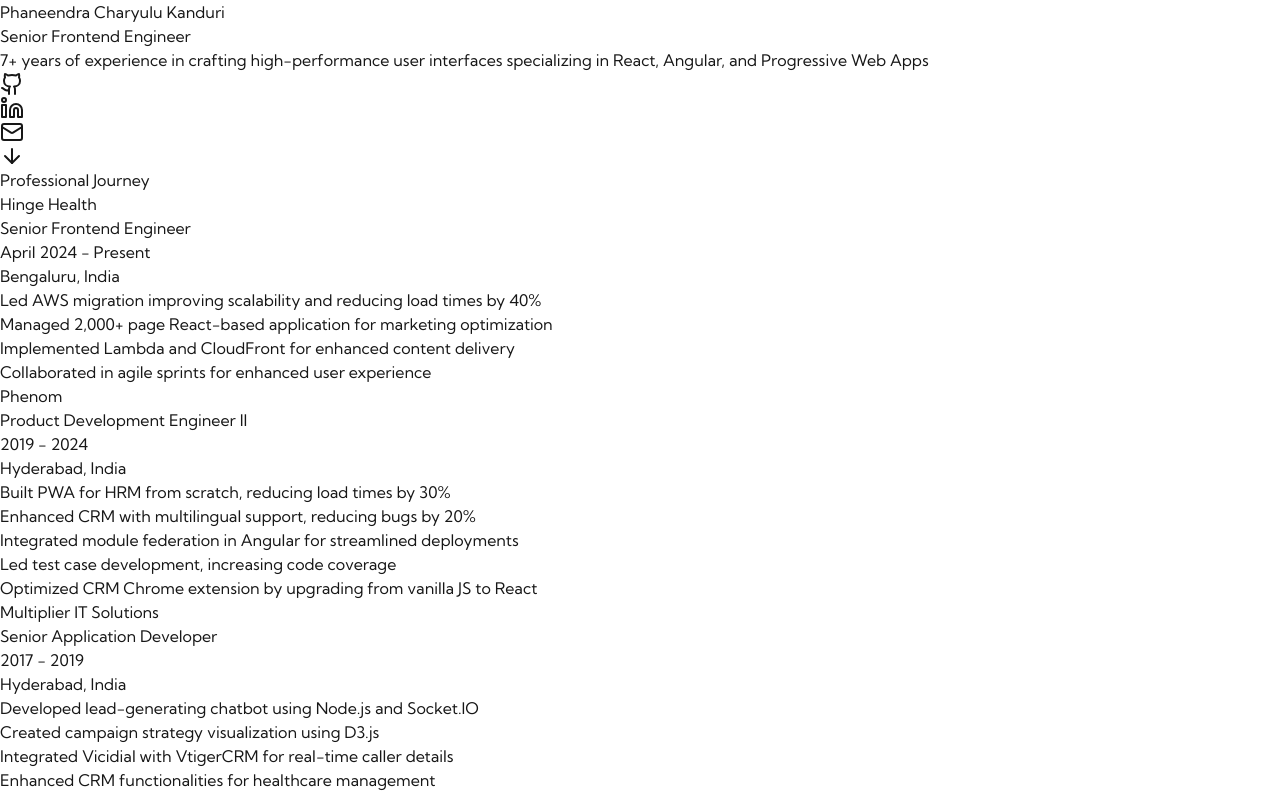
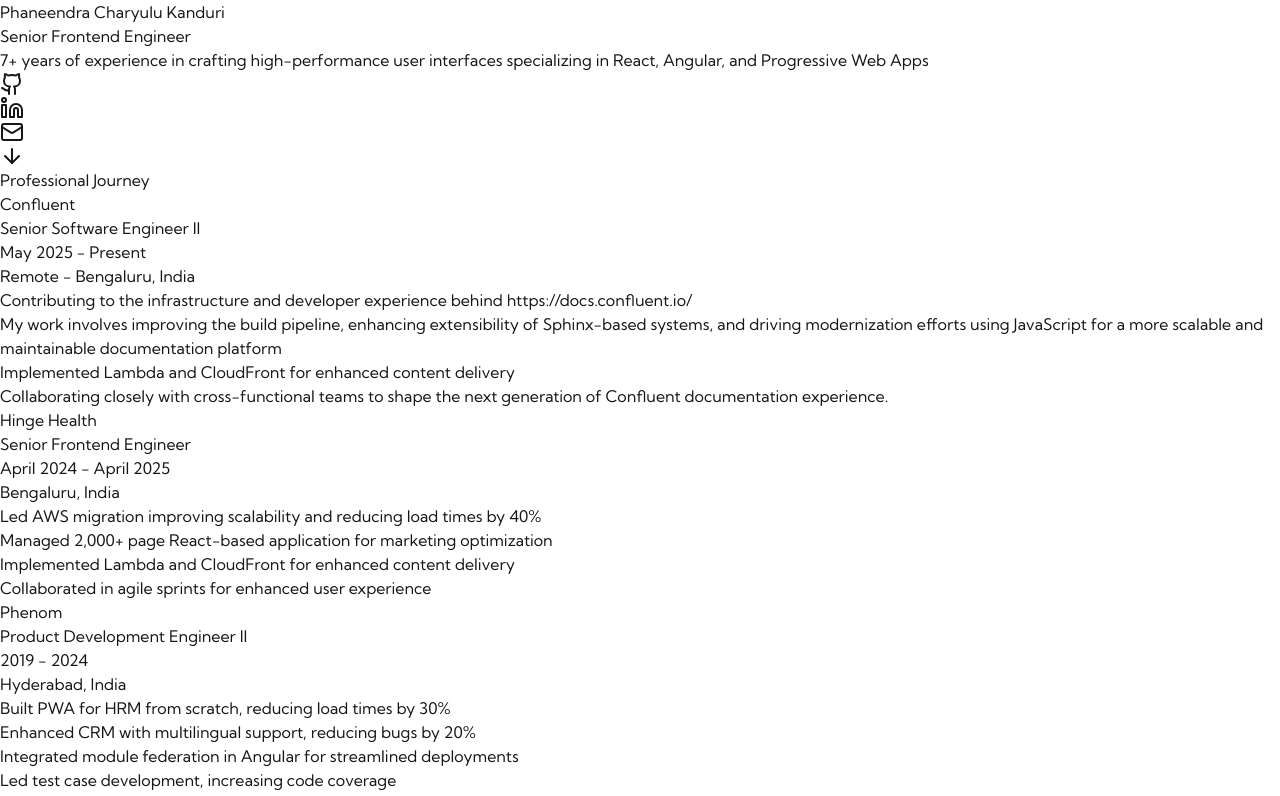
Before and after one commit to 9thQuadrant/portfolio, a Next.js app: page / in a window 1280 px wide. Shown: the top 796 px of the page. Built offline with nearby package versions, Linux system fonts and the light colour scheme.

Commit message:
Update page.tsx

```diff
--- a/src/app/page.tsx
+++ b/src/app/page.tsx
@@ -95,9 +95,21 @@
         </h2>
         <div className="max-w-4xl mx-auto">
           <TimelineExperience
+            company="Confluent"
+            role="Senior Software Engineer II"
+            period="May 2025 - Present"
+            location="Remote - Bengaluru, India"
+            achievements={[
+              "Contributing to the infrastructure and developer experience behind https://docs.confluent.io/",
+              "My work involves improving the build pipeline, enhancing extensibility of Sphinx-based systems, and driving modernization efforts using JavaScript for a more scalable and maintainable documentation platform",
+              "Implemented Lambda and CloudFront for enhanced content delivery",
+              "Collaborating closely with cross-functional teams to shape the next generation of Confluent documentation experience.",
+            ]}
+          />
+          <TimelineExperience
             company="Hinge Health"
             role="Senior Frontend Engineer"
-            period="April 2024 - Present"
+            period="April 2024 - April 2025"
             location="Bengaluru, India"
             achievements={[
               "Led AWS migration improving scalability and reducing load times by 40%",
```
